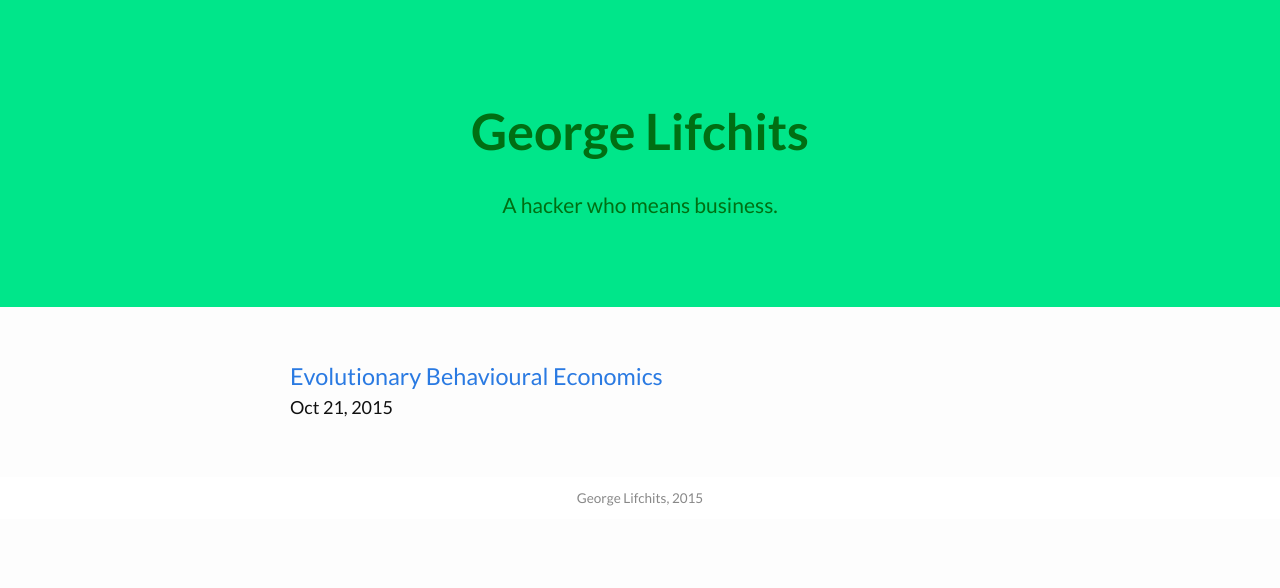
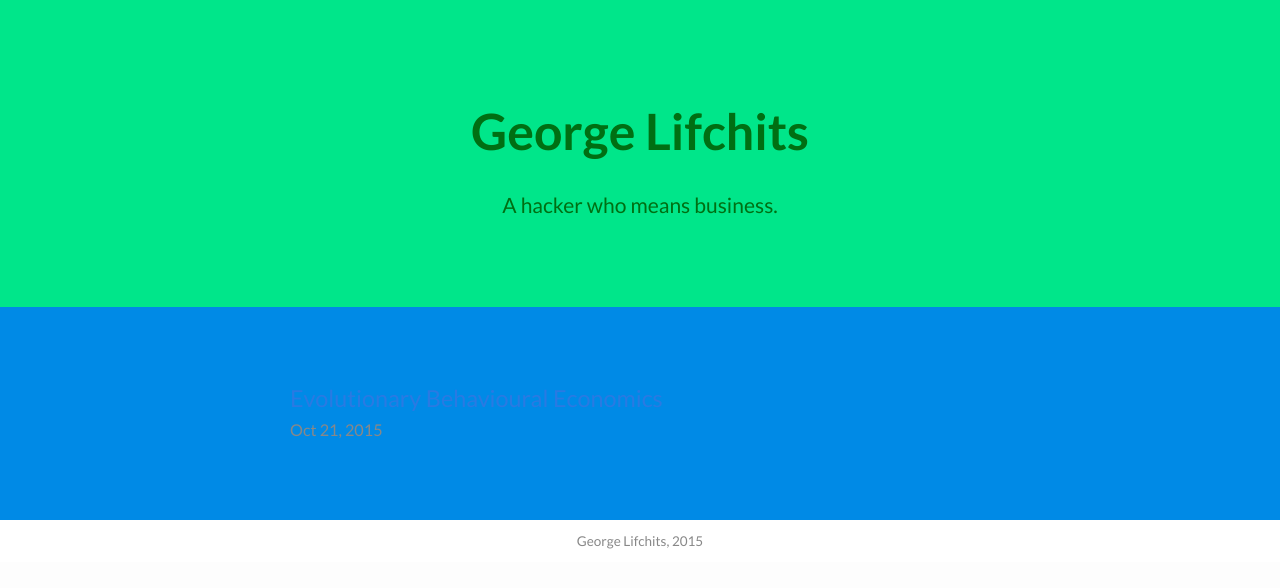
Before and after one commit to glifchits/glifchits.github.io, a Jekyll site: the page built from blog/index.html, in a window 1280 px wide. Shown: the top 588 px of the page. Built offline with Jekyll 4.4.1, drawn with Linux system fonts in a browser that asks for light colours; nearby versions of some CDN libraries; library files that are not in the unit come from our copies; comment, search, counter and statistics services are not loaded.

Commit message:
style the blog index page

```diff
--- a/_sass/_posts.scss
+++ b/_sass/_posts.scss
@@ -1,9 +1,15 @@
-.posts {
-  max-width: 700px;
-  margin: 3em auto;
+.posts-container {
+  background-color: #008AE6;
+  padding: 3em;
+
+  .posts {
+    margin: 0 auto;
+    max-width: 700px;
+  }
 
   .post-item {
     list-style: none;
+    margin: 1.2em 0;
 
     .post-link {
       display: block;
--- a/blog/index.html
+++ b/blog/index.html
@@ -1,11 +1,12 @@
 ---
 layout: default
 ---
+<div class="posts-container">
   <ul class="posts">
   {% for post in site.posts %}
   <li class="post-item">
     <a class="post-link" href="{{ post.url | prepend: site.baseurl }}">{{ post.title }}</a>
-  <span clas="post-meta">
+    <span class="post-meta">
       {{ post.date | date: "%b %-d, %Y" }}
       {% if post.author %}
       | {{ post.author }}
@@ -14,3 +15,4 @@ layout: default
   </li>
   {% endfor %}
   </ul>
+</div>
```
Lines whose indentation alone changed are shown as unchanged.
